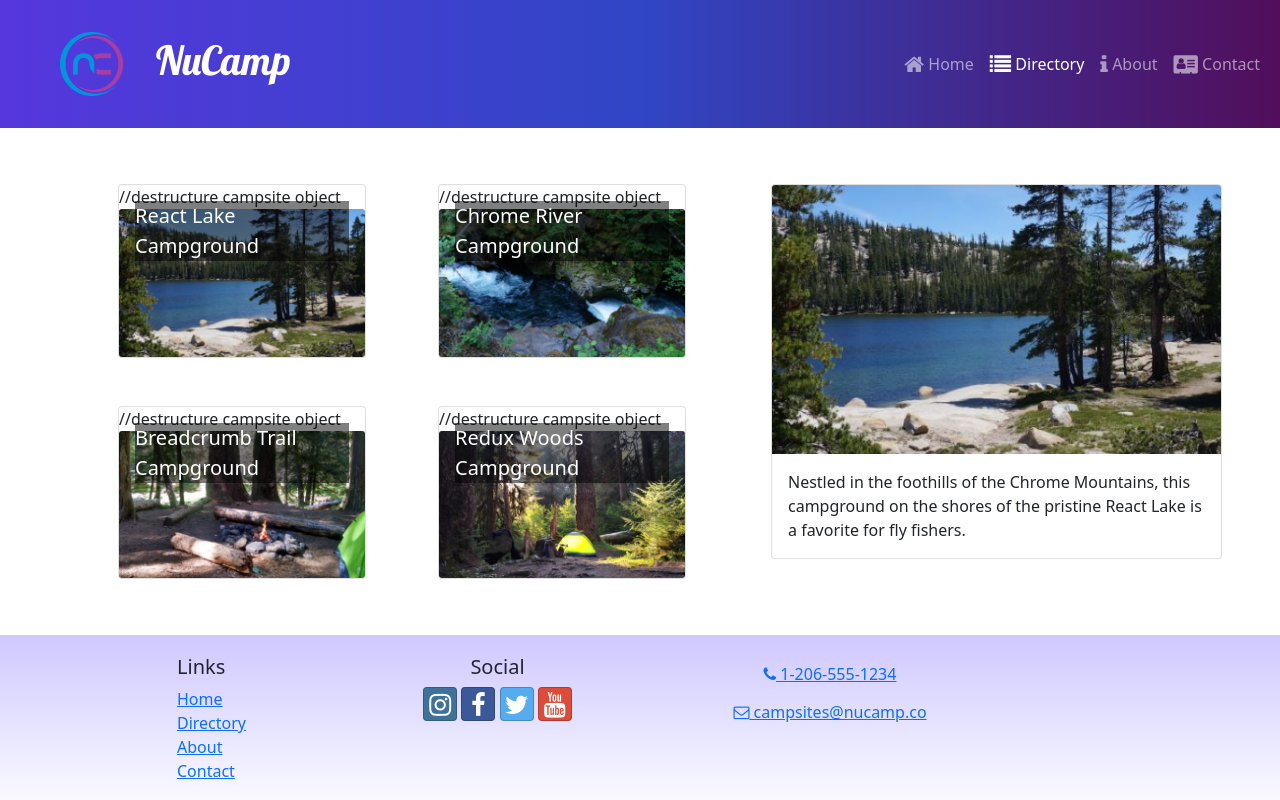
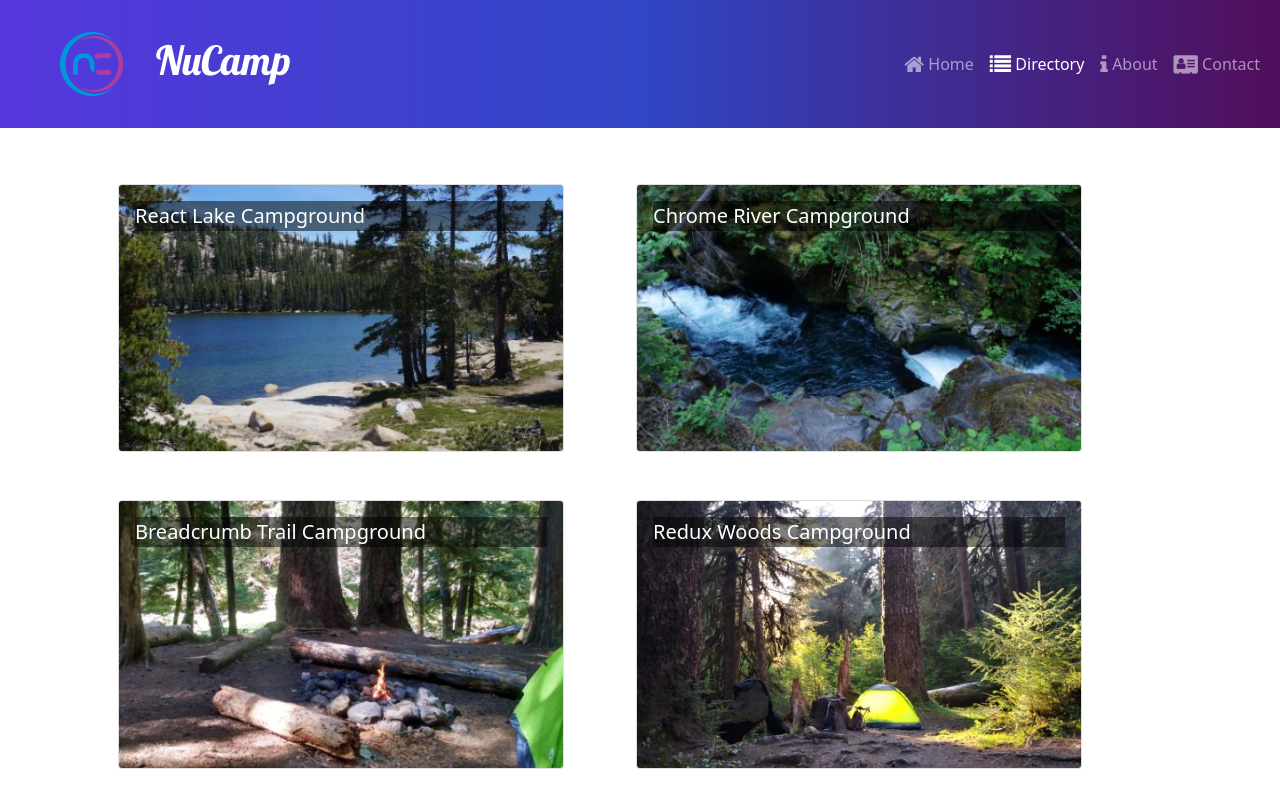
Before and after one commit to SameasDiscordxd/nucampsite-react, a React (Create React App) app: page /directory in a window 1280 px wide. Shown: the top 800 px of the page. Built offline with nearby package versions, Linux system fonts and the light colour scheme.

Commit message:
"CampsiteDetailPage with useParams".

```diff
--- a/src/App.js
+++ b/src/App.js
@@ -1,4 +1,5 @@
 import { Routes, Route } from 'react-router-dom';
+import CampsiteDetailPage from './pages/CampsiteDetailPage';
 import ContactPage from './pages/ContactPage';
 import HomePage from './pages/HomePage';
 import Header from './components/Header';
@@ -11,6 +12,7 @@
         <div className='App'>
             <Header />
             <Routes>
+                <Route path='directory/:campsiteId' element={<CampsiteDetailPage />} />
                 <Route path='/' element={<HomePage />} />
                 <Route path='contact' element={<ContactPage />} />
                 <Route path='directory' element={<CampsitesDirectoryPage />} />
--- a/src/features/campsites/CampsiteCard.js
+++ b/src/features/campsites/CampsiteCard.js
@@ -1,17 +1,20 @@
-import { Card, CardImg, CardImgOverlay, CardTitle } from "reactstrap";
 import React from 'react';
+import { Link } from 'react-router-dom'; // Import Link from react-router-dom
+import { Card, CardImg, CardImgOverlay, CardTitle } from 'reactstrap';
 
 const CampsiteCard = ({ campsite }) => {
-    const { image, name} = campsite;
-    return (
-    <Card>
-        //destructure campsite object
+  const { id, image, name } = campsite;
+
+  return (
+    <Link to={`${id}`}> {/* Use Link to wrap around content */}
+      <Card>
         <CardImg width="100%" src={image} alt={name} />
         <CardImgOverlay>
-            <CardTitle>{campsite.name}</CardTitle>
+          <CardTitle>{name}</CardTitle>
         </CardImgOverlay>
-    </Card>
-    );
-}
+      </Card>
+    </Link>
+  );
+};
 
-export default CampsiteCard
+export default CampsiteCard;
--- a/src/features/campsites/CampsitesList.js
+++ b/src/features/campsites/CampsitesList.js
@@ -1,4 +1,4 @@
-import React from 'react'; // Make sure to import React
+import React from 'react';
 import { Col, Row } from 'reactstrap';
 import CampsiteCard from './CampsiteCard';
 import { selectAllCampsites } from './campsitesSlice';
@@ -6,20 +6,20 @@
 const CampsitesList = ({ setCampsiteId }) => {
   const campsites = selectAllCampsites();
 
-  // Define a function to handle campsite clicks
-  const handleCampsiteClick = (campsiteId) => {
-    setCampsiteId(campsiteId); // Update the campsiteId state
-  };
-
   return (
     <Row className="ms-auto">
       {campsites.map((campsite) => {
+        // Define a function to handle campsite clicks
+        const handleCampsiteClick = () => {
+          setCampsiteId(campsite.id); // Update the campsiteId state
+        };
+
         return (
           <Col
             md="5"
             className="m-4"
             key={campsite.id}
-            onClick={() => handleCampsiteClick(campsite.id)} // Attach the click handler
+            onClick={handleCampsiteClick} // Attach the click handler
             style={{ cursor: 'pointer' }} // Add a pointer cursor to indicate clickability
           >
             <CampsiteCard campsite={campsite} />
--- a/src/features/campsites/campsitesSlice.js
+++ b/src/features/campsites/campsitesSlice.js
@@ -6,7 +6,7 @@
 };
 
 export const selectCampsiteById = (id) => {
-    return CAMPSITES.find((campsite) => campsite.id === id);
+    return CAMPSITES.find((campsite) => campsite.id === parseInt(id));
 };
 
 export const selectFeaturedCampsite = () => {
--- /dev/null
+++ b/src/pages/CampsiteDetailPage.js
@@ -0,0 +1,19 @@
+import { Container, Row } from 'reactstrap';
+import { useParams } from 'react-router-dom';
+import { selectCampsiteById } from '../features/campsites/campsitesSlice';
+import CampsiteDetail from '../features/campsites/CampsiteDetail';
+
+const CampsiteDetailPage = () => {
+    const { campsiteId } = useParams();
+    const campsite = selectCampsiteById(campsiteId);
+
+    return (
+        <Container>
+            <Row>
+                <CampsiteDetail campsite={campsite} />
+            </Row>
+        </Container>
+    );
+};
+
+export default CampsiteDetailPage;
--- a/src/pages/CampsitesDirectoryPage.js
+++ b/src/pages/CampsitesDirectoryPage.js
@@ -1,24 +1,10 @@
-import React, { useState } from 'react'; // Import React and useState
-import { Container, Row, Col } from 'reactstrap';
-import CampsiteDetail from '../features/campsites/CampsiteDetail';
+import { Container } from 'reactstrap';
 import CampsitesList from '../features/campsites/CampsitesList';
-import { selectCampsiteById } from '../features/campsites/campsitesSlice';
 
 const CampsitesDirectoryPage = () => {
-   const [campsiteId, setCampsiteId] = useState(0);
-   const selectedCampsite = selectCampsiteById(campsiteId);
-
     return (
         <Container>
-            <Row>
-                <Col sm='5' md='7'>
-                    {/* Pass setCampsiteId as a prop */}
-                    <CampsitesList setCampsiteId={setCampsiteId} />
-                </Col>
-                <Col sm='7' md='5'>
-                    <CampsiteDetail campsite={selectedCampsite} />
-                </Col>
-            </Row>
+            <CampsitesList />
         </Container>
     );
 };
```
